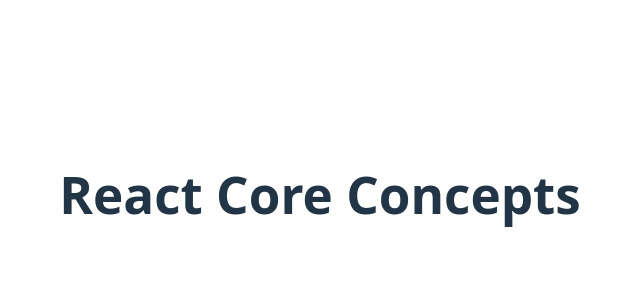
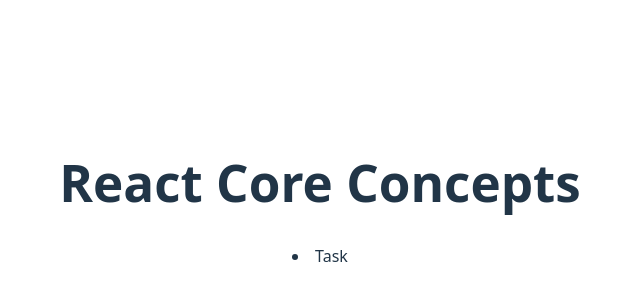
Before and after one commit to sumi17code/explore-react-core-concepts, a React (Vite) app: page / in a window 1280 px wide. Shown: the part 206-506 px from the top of the page, without its empty margins (320-960 px from the left). Built offline with nearby package versions, Linux system fonts and the light colour scheme.

Commit message:
Todo.jsx file added

```diff
--- a/src/App.jsx
+++ b/src/App.jsx
@@ -1,11 +1,14 @@
 
 import './App.css'
+import Todo from './Todo.jsx'
 
 function App() {
    return (
     <>
 
       <h1>React Core Concepts</h1>
+      <Todo></Todo>
+
       {/* <Person></Person>
       <Person></Person>
       <Sports></Sports>
@@ -19,7 +22,7 @@ function App() {
       <Students name = "Mishu" dept = "EEE"></Students>
       <Students name = "Shishu" dept = "English" ></Students> */}
         {/* with props here data can be added dynamically */}
-{/*
+    {/*
       <Person></Person>
 
       <Player name = "Tamim" run = "5000"></Player> */}
--- /dev/null
+++ b/src/Todo.jsx
@@ -0,0 +1,7 @@
+
+export default function Todo () {
+
+    return (
+        <li>Task</li>
+    )
+}
```
